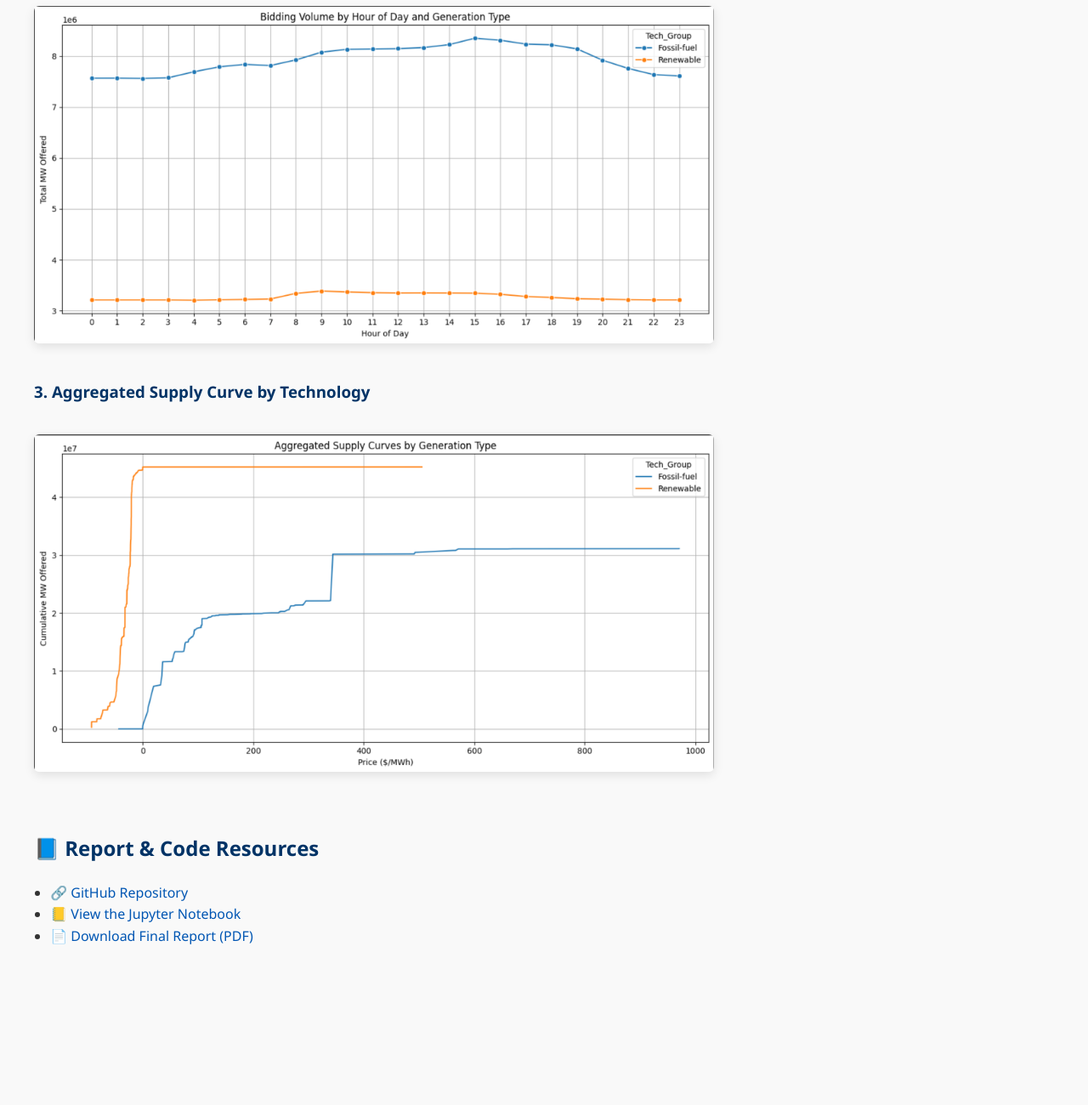
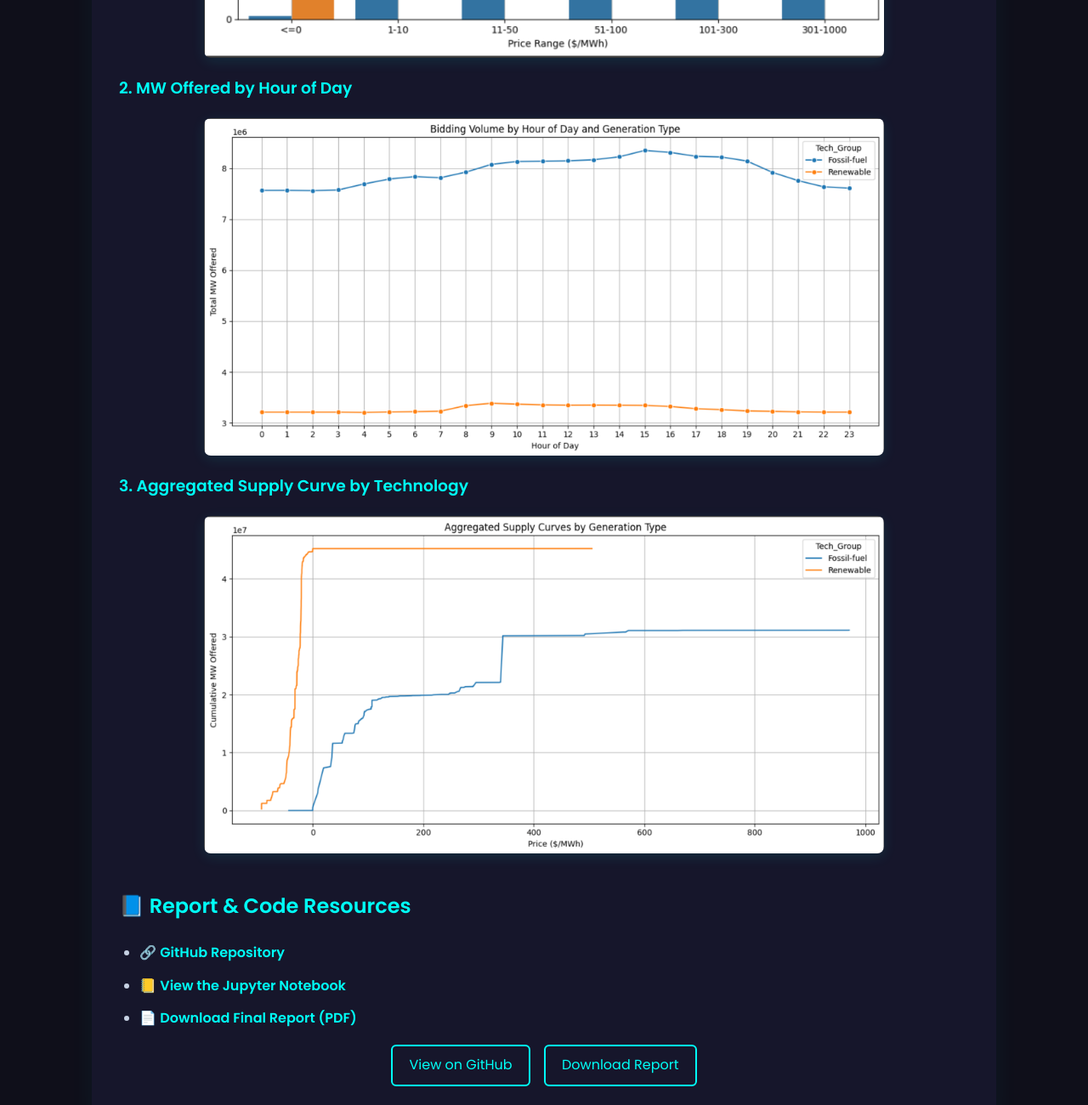
Before and after one commit to Anan2324/Generator-Bidding-Behaviour-Analysis-NEM-2025-, a plain HTML site: page index.html in a window 1280 px wide. Shown: the part 1460-2760 px from the top of the page at 85% size. Before the commit the page ends 2662 px from the top, so only its background shows below. Drawn offline with Linux system fonts and the light colour scheme.

Commit message:
Update index.html

```diff
--- a/index.html
+++ b/index.html
@@ -1,47 +1,109 @@
 <!DOCTYPE html>
 <html lang="en">
 <head>
-  <meta charset="UTF-8">
+  <meta charset="UTF-8" />
   <title>Generator Bidding Behaviour Analysis | NEM 2025</title>
+  <link href="https://fonts.googleapis.com/css2?family=Poppins:wght@300;400;600&display=swap" rel="stylesheet" />
   <style>
     body {
-      font-family: 'Segoe UI', Tahoma, Geneva, Verdana, sans-serif;
-      background-color: #f9f9f9;
-      color: #333;
-      line-height: 1.6;
+      margin: 0;
+      font-family: 'Poppins', sans-serif;
+      background-color: #0f0f1a;
+      color: #e6f0ff;
+      line-height: 1.8;
       padding: 2rem;
     }
+
     h1, h2, h3 {
-      color: #003366;
+      color: #00fff7;
+      font-weight: 600;
     }
+
+    .project-wrapper {
+      max-width: 1000px;
+      margin: auto;
+      background-color: #16162b;
+      padding: 3rem 2rem;
+      border-radius: 10px;
+      box-shadow: 0 0 30px rgba(0, 255, 247, 0.05);
+    }
+
+    .project-title {
+      font-size: 2rem;
+      text-align: center;
+    }
+
     .section {
-      margin-bottom: 3rem;
+      margin-top: 2.5rem;
     }
+
+    p {
+      color: #c6d1e3;
+    }
+
+    ul {
+      padding-left: 1.5rem;
+      color: #c6d1e3;
+    }
+
+    ul li {
+      margin-bottom: 0.6rem;
+    }
+
+    strong {
+      color: #ffffff;
+    }
+
     img {
       width: 100%;
       max-width: 800px;
-      box-shadow: 0 4px 12px rgba(0,0,0,0.1);
-      border-radius: 6px;
-      margin: 1rem 0;
+      display: block;
+      margin: 1rem auto;
+      border-radius: 8px;
+      box-shadow: 0 4px 16px rgba(0, 255, 247, 0.1);
     }
+
     a {
-      color: #0056b3;
+      color: #00fff7;
       text-decoration: none;
+      font-weight: 600;
     }
+
     a:hover {
       text-decoration: underline;
     }
-    ul {
-      padding-left: 1.2rem;
+
+    .button-group {
+      display: flex;
+      gap: 1rem;
+      margin-top: 1rem;
+      justify-content: center;
+    }
+
+    .button {
+      background-color: transparent;
+      border: 2px solid #00fff7;
+      color: #00fff7;
+      padding: 0.5rem 1.2rem;
+      border-radius: 6px;
+      font-weight: 500;
+      transition: all 0.3s ease;
+      text-decoration: none;
+    }
+
+    .button:hover {
+      background-color: #00fff7;
+      color: #0f0f1a;
     }
   </style>
 </head>
 <body>
 
-  <h1>⚡ Generator Bidding Behaviour Analysis (NEM 2025)</h1>
+  <div class="project-wrapper">
+    <h1 class="project-title">⚡ Generator Bidding Behaviour Analysis (NEM 2025)</h1>
 
     <div class="section">
-    <p><strong>Project Objective:</strong> This portfolio explores bidding strategies in Australia’s National Electricity Market (NEM) using April 2025 generator data. The goal is to uncover behavioural patterns of fossil-fuel and renewable generators and derive business-relevant insights for market operators and policymakers.</p>
+      <p><strong>Project Objective:</strong> This project explores bidding strategies in Australia’s National Electricity Market (NEM) using April 2025 generator data. The goal is to uncover behavioural patterns of fossil-fuel and renewable generators and derive business-relevant insights for market operators and policymakers.</p>
     </div>
 
     <div class="section">
@@ -52,9 +114,9 @@
     <div class="section">
       <h2>🛠️ Methodology & Tools</h2>
       <ul>
-      <li><strong>Data Source:</strong> Public dispatch bidding data from the AEMO (April 2025)</li>
+        <li><strong>Data Source:</strong> AEMO Dispatch Bidding Data (April 2025)</li>
         <li><strong>Tech Stack:</strong> Python (pandas, matplotlib, seaborn), Jupyter Notebook, HTML/CSS</li>
-      <li><strong>Approach:</strong> Data wrangling → Feature Engineering → Aggregation → Visual Analytics</li>
+        <li><strong>Approach:</strong> Data Wrangling → Feature Engineering → Aggregation → Visual Analytics</li>
       </ul>
     </div>
 
@@ -71,22 +133,28 @@
       <h2>📊 Visual Highlights</h2>
 
       <h3>1. MW Distribution by Price Bin</h3>
-    <img src="figures/mw_by_price_bin.png" alt="MW by Price Bin">
+      <img src="figures/mw_by_price_bin.png" alt="MW by Price Bin" />
 
       <h3>2. MW Offered by Hour of Day</h3>
-    <img src="figures/mw_by_hour.png" alt="MW by Hour of Day">
+      <img src="figures/mw_by_hour.png" alt="MW by Hour of Day" />
 
       <h3>3. Aggregated Supply Curve by Technology</h3>
-    <img src="figures/supply_curve.png" alt="Supply Curve">
+      <img src="figures/supply_curve.png" alt="Supply Curve" />
     </div>
 
     <div class="section">
       <h2>📘 Report & Code Resources</h2>
       <ul>
-      <li><a href="https://github.com/Anan2324/My_Portfolio" target="_blank">🔗 GitHub Repository</a></li>
-      <li><a href="notebooks/bidding_analysis.ipynb" target="_blank">📒 View the Jupyter Notebook</a></li>
-      <li><a href="report/NEM_Bidding_Report.pdf" target="_blank">📄 Download Final Report (PDF)</a></li>
+        <li>🔗 <a href="https://github.com/Anan2324/My_Portfolio" target="_blank">GitHub Repository</a></li>
+        <li>📒 <a href="notebooks/bidding_analysis.ipynb" target="_blank">View the Jupyter Notebook</a></li>
+        <li>📄 <a href="report/NEM_Bidding_Report.pdf" target="_blank">Download Final Report (PDF)</a></li>
       </ul>
+
+      <div class="button-group">
+        <a class="button" href="https://github.com/Anan2324/My_Portfolio" target="_blank">View on GitHub</a>
+        <a class="button" href="report/NEM_Bidding_Report.pdf" target="_blank">Download Report</a>
+      </div>
+    </div>
   </div>
 
 </body>
```
Lines whose indentation alone changed are shown as unchanged.
